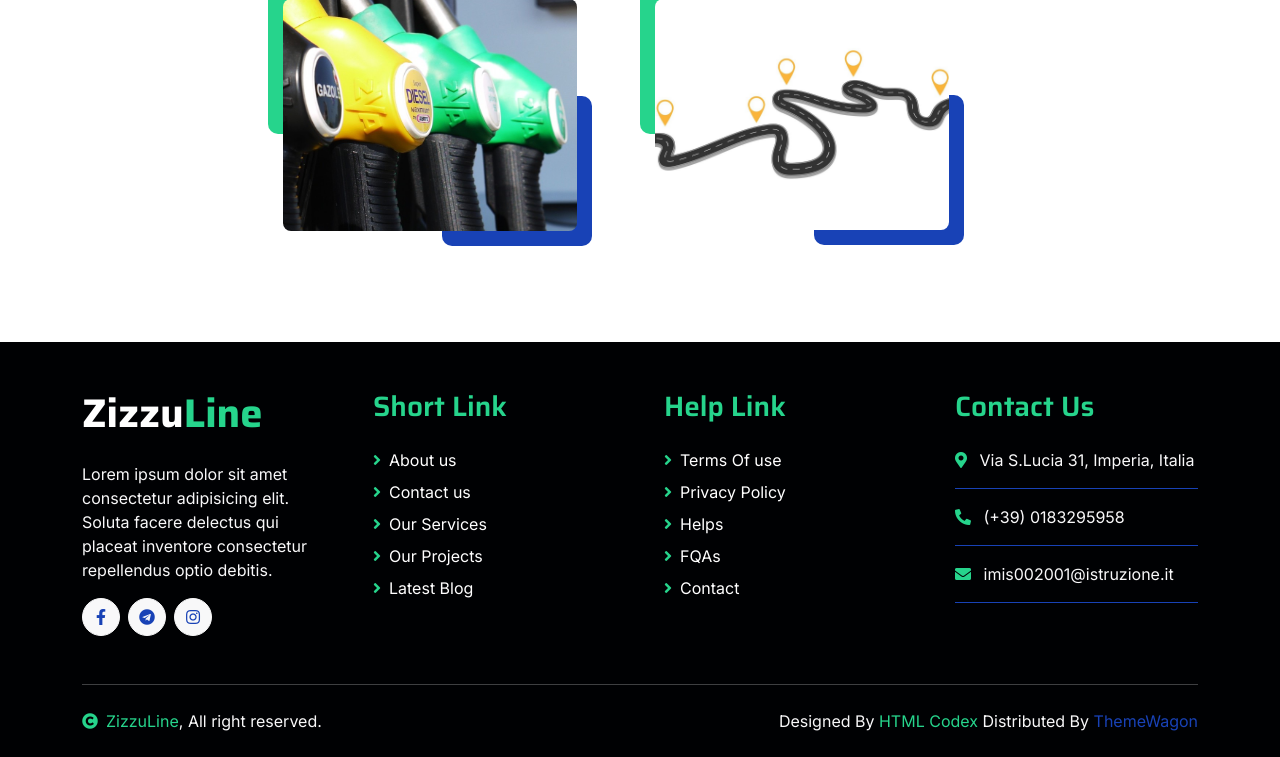
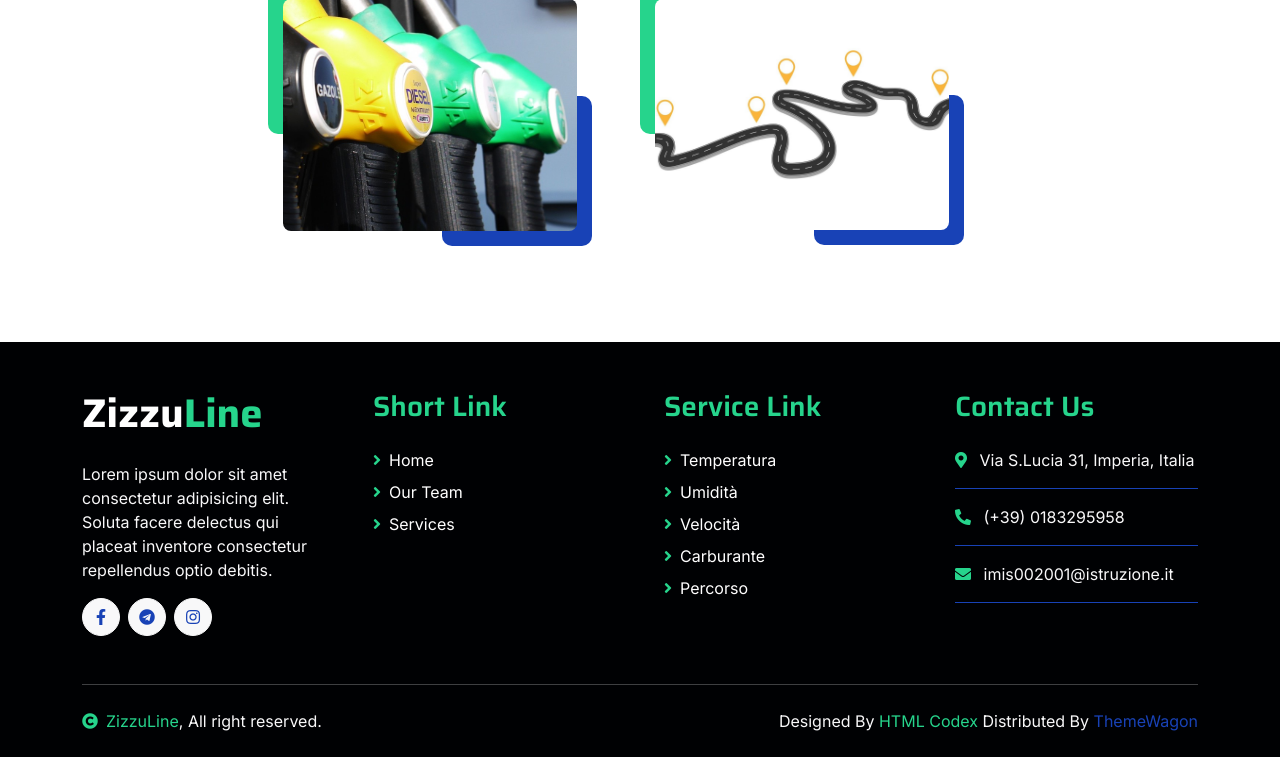
Before and after one commit to ZizzuLine/WebServer, a PHP site: page /index.php in a window 1280 px wide. Shown: the part 2308-3065 px from the top of the page. Run offline with PHP 8.4, Linux system fonts and the light colour scheme; some libraries are stand-ins or nearby versions.

Commit message:
add link

```diff
--- a/src/footer.php
+++ b/src/footer.php
@@ -7,9 +7,9 @@
                 </a>
                 <p class="mt-4 text-light">Lorem ipsum dolor sit amet consectetur adipisicing elit. Soluta facere delectus qui placeat inventore consectetur repellendus optio debitis.</p>
                 <div class="d-flex hightech-link">
-                    <a href="https://www.facebook.com/polotecnologicoimperiese" class="btn-light nav-fill btn btn-square rounded-circle me-2"><i class="fab fa-facebook-f text-primary"></i></a>
-                    <a href="https://telegram.me/ptifamiglie" class="btn-light nav-fill btn btn-square rounded-circle me-2"><i class="fab fa-telegram text-primary"></i></a>
-                    <a href="https://www.instagram.com/polotecnologicoimperiese/" class="btn-light nav-fill btn btn-square rounded-circle me-2"><i class="fab fa-instagram text-primary"></i></a>
+                    <a href="https://www.facebook.com/polotecnologicoimperiese" target="_blank" class="btn-light nav-fill btn btn-square rounded-circle me-2"><i class="fab fa-facebook-f text-primary"></i></a>
+                    <a href="https://telegram.me/ptifamiglie" target="_blank" class="btn-light nav-fill btn btn-square rounded-circle me-2"><i class="fab fa-telegram text-primary"></i></a>
+                    <a href="https://www.instagram.com/polotecnologicoimperiese/" target="_blank" class="btn-light nav-fill btn btn-square rounded-circle me-2"><i class="fab fa-instagram text-primary"></i></a>
                 </div>
             </div>
             <div class="col-lg-3 col-md-6">
@@ -18,38 +18,34 @@
                     <?php
                     $current_page = $_SERVER['REQUEST_URI'];
                     // team
-                    if ($current_page == "/zizzuline/Webserver/index.php") {
+                    if ($current_page == "/zizzuline/Webserver/index.php" || $current_page ==  "/zizzuline/Webserver/index.php%20#services") {
                         echo '<a href="index.php" class="mb-2 text-white"><i class="fas fa-angle-right text-secondary me-2"></i>Home</a>
                         <a href="src/team.php" class="mb-2 text-white"><i class="fas fa-angle-right text-secondary me-2"></i>Our Team</a>
-                        <a href="" class="mb-2 text-white"><i class="fas fa-angle-right text-secondary me-2"></i>Our Services</a>
-                        <a href="" class="mb-2 text-white"><i class="fas fa-angle-right text-secondary me-2"></i>Our Projects</a>
-                        <a href="" class="mb-2 text-white"><i class="fas fa-angle-right text-secondary me-2"></i>Latest Blog</a>';
+                        <a href="#services" class="mb-2 text-white"><i class="fas fa-angle-right text-secondary me-2"></i>Services</a>';
                     } else {
-                        echo '<a href="" class="mb-2 text-white"><i class="fas fa-angle-right text-secondary me-2"></i>About us</a>
-                        <a href="" class="mb-2 text-white"><i class="fas fa-angle-right text-secondary me-2"></i>Contact us</a>
-                        <a href="" class="mb-2 text-white"><i class="fas fa-angle-right text-secondary me-2"></i>Our Services</a>
-                        <a href="" class="mb-2 text-white"><i class="fas fa-angle-right text-secondary me-2"></i>Our Projects</a>
-                        <a href="" class="mb-2 text-white"><i class="fas fa-angle-right text-secondary me-2"></i>Latest Blog</a>';
+                        echo '<a href="../index.php" class="mb-2 text-white"><i class="fas fa-angle-right text-secondary me-2"></i>Home</a>
+                        <a href="team.php" class="mb-2 text-white"><i class="fas fa-angle-right text-secondary me-2"></i>Our Team</a>
+                        <a href="../index.php #services" class="mb-2 text-white"><i class="fas fa-angle-right text-secondary me-2"></i>Services</a>';
                     }
                     ?>
                 </div>
             </div>
             <div class="col-lg-3 col-md-6">
-                <a href="#" class="h3 text-secondary">Help Link</a>
+                <a href="#" class="h3 text-secondary">Service Link</a>
                 <div class="mt-4 d-flex flex-column help-link">
-                    <a href="" class="mb-2 text-white"><i class="fas fa-angle-right text-secondary me-2"></i>Terms Of use</a>
-                    <a href="" class="mb-2 text-white"><i class="fas fa-angle-right text-secondary me-2"></i>Privacy Policy</a>
-                    <a href="" class="mb-2 text-white"><i class="fas fa-angle-right text-secondary me-2"></i>Helps</a>
-                    <a href="" class="mb-2 text-white"><i class="fas fa-angle-right text-secondary me-2"></i>FQAs</a>
-                    <a href="" class="mb-2 text-white"><i class="fas fa-angle-right text-secondary me-2"></i>Contact</a>
+                    <a href="" class="mb-2 text-white"><i class="fas fa-angle-right text-secondary me-2"></i>Temperatura</a>
+                    <a href="" class="mb-2 text-white"><i class="fas fa-angle-right text-secondary me-2"></i>Umidità</a>
+                    <a href="" class="mb-2 text-white"><i class="fas fa-angle-right text-secondary me-2"></i>Velocità</a>
+                    <a href="" class="mb-2 text-white"><i class="fas fa-angle-right text-secondary me-2"></i>Carburante</a>
+                    <a href="" class="mb-2 text-white"><i class="fas fa-angle-right text-secondary me-2"></i>Percorso</a>
                 </div>
             </div>
             <div class="col-lg-3 col-md-6">
                 <a href="#" class="h3 text-secondary">Contact Us</a>
                 <div class="text-white mt-4 d-flex flex-column contact-link">
-                    <a href="#" class="pb-3 text-light border-bottom border-primary"><i class="fas fa-map-marker-alt text-secondary me-2"></i> Via S.Lucia 31, Imperia, Italia</a>
-                    <a href="#" class="py-3 text-light border-bottom border-primary"><i class="fas fa-phone-alt text-secondary me-2"></i> (+39) 0183295958</a>
-                    <a href="#" class="py-3 text-light border-bottom border-primary"><i class="fas fa-envelope text-secondary me-2"></i> imis002001@istruzione.it</a>
+                    <a href="https://www.polotecnologicoimperiese.edu.it" target="_blank" class="pb-3 text-light border-bottom border-primary"><i class="fas fa-map-marker-alt text-secondary me-2"></i> Via S.Lucia 31, Imperia, Italia</a>
+                    <a href="https://www.polotecnologicoimperiese.edu.it" target="_blank" class="py-3 text-light border-bottom border-primary"><i class="fas fa-phone-alt text-secondary me-2"></i> (+39) 0183295958</a>
+                    <a href="https://www.polotecnologicoimperiese.edu.it" target="_blank" class="py-3 text-light border-bottom border-primary"><i class="fas fa-envelope text-secondary me-2"></i> imis002001@istruzione.it</a>
                 </div>
             </div>
         </div>
```
